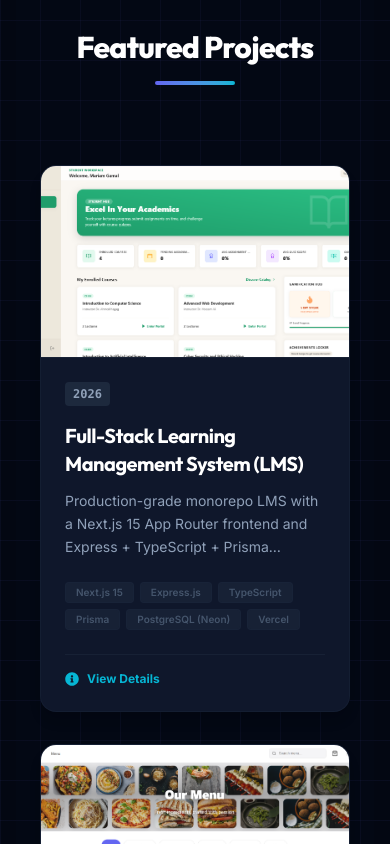
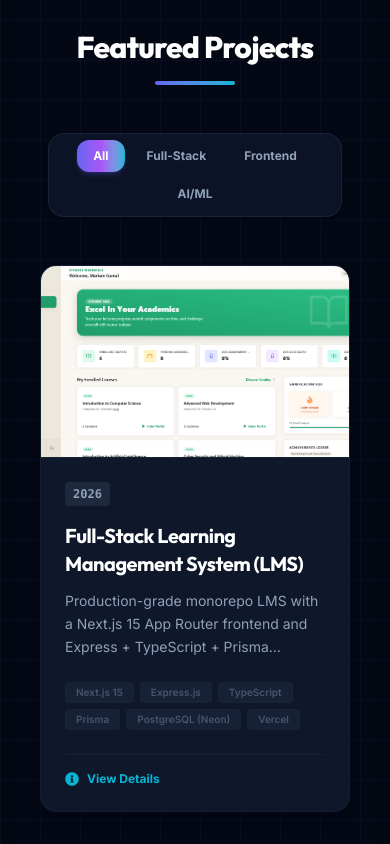
Before and after one commit to mariammgamall/my-portfolio, a React (Vite) app: page / in a window 390 px wide. Shown: the part 6180-7024 px from the top of the page. Built offline with nearby package versions, Linux system fonts and the light colour scheme.

Commit message:
feat: add category filter system (All, Full-Stack, Frontend, AI/ML) to Projects section with spring animations

```diff
--- a/src/components/Projects.tsx
+++ b/src/components/Projects.tsx
@@ -7,19 +7,37 @@ interface ProjectItem {
   id: number;
   title: string;
   year: string;
+  categories?: string[];
   tech: string[];
   description: string;
   demoLink: string;
   image: string;
 }
 
+interface CategoryFilter {
+  id: string;
+  label: string;
+}
+
 export default function Projects() {
+  const [activeCategory, setActiveCategory] = useState<string>('all');
   const [showAllModal, setShowAllModal] = useState(false);
   const [selectedProject, setSelectedProject] = useState<ProjectItem | null>(null);
   const { t } = useLanguage();
 
-  const projects = t.projects.items as ProjectItem[];
-  const displayedProjects = projects.slice(0, 3);
+  const projects = (t.projects.items as ProjectItem[]) || [];
+
+  const categories: CategoryFilter[] = (t.projects.categories as CategoryFilter[]) || [
+    { id: 'all', label: 'All' },
+    { id: 'fullstack', label: 'Full-Stack' },
+    { id: 'frontend', label: 'Frontend' },
+    { id: 'aiml', label: 'AI/ML' },
+  ];
+
+  const filteredProjects = projects.filter((project) => {
+    if (activeCategory === 'all') return true;
+    return project.categories?.includes(activeCategory);
+  });
 
   useEffect(() => {
     return () => {
@@ -58,7 +76,7 @@ export default function Projects() {
 
       <div className="max-w-7xl mx-auto px-6 lg:px-12 relative z-10">
         {/* Section Title */}
-        <div className="text-center max-w-3xl mx-auto mb-20">
+        <div className="text-center max-w-3xl mx-auto mb-12 sm:mb-16">
           <motion.h2
             initial={{ opacity: 0, y: 20 }}
             whileInView={{ opacity: 1, y: 0 }}
@@ -77,20 +95,54 @@ export default function Projects() {
           />
         </div>
 
-        {/* Projects Grid - 3 items max */}
-        <div className="grid grid-cols-1 lg:grid-cols-3 gap-8">
-          {displayedProjects.map((project, idx) => (
+        {/* Category Filter Tabs */}
+        <div className="flex justify-center items-center mb-12 sm:mb-16 px-2">
+          <div className="inline-flex flex-wrap justify-center items-center gap-1.5 sm:gap-2 p-1.5 rounded-2xl bg-white/80 dark:bg-slate-900/80 border border-slate-200/80 dark:border-slate-800/80 backdrop-blur-md shadow-md sm:shadow-lg">
+            {categories.map((cat) => {
+              const isActive = activeCategory === cat.id;
+              return (
+                <button
+                  key={cat.id}
+                  onClick={() => setActiveCategory(cat.id)}
+                  className={`relative px-4 sm:px-6 py-2 sm:py-2.5 rounded-xl text-xs sm:text-sm font-extrabold transition-colors duration-200 cursor-pointer select-none ${
+                    isActive
+                      ? 'text-white'
+                      : 'text-slate-600 dark:text-slate-400 hover:text-slate-900 dark:hover:text-white hover:bg-slate-100/60 dark:hover:bg-slate-800/60'
+                  }`}
+                >
+                  {isActive && (
+                    <motion.div
+                      layoutId="activeCategoryTab"
+                      className="absolute inset-0 bg-gradient-to-r from-accent-indigo via-accent-purple to-accent-teal rounded-xl -z-10 shadow-md shadow-accent-indigo/20"
+                      transition={{ type: 'spring', stiffness: 380, damping: 28 }}
+                    />
+                  )}
+                  <span>{cat.label}</span>
+                </button>
+              );
+            })}
+          </div>
+        </div>
+
+        {/* Projects Grid */}
+        <motion.div
+          layout
+          className="grid grid-cols-1 md:grid-cols-2 lg:grid-cols-3 gap-8 min-h-[350px]"
+        >
+          <AnimatePresence mode="popLayout">
+            {filteredProjects.map((project) => (
               <motion.div
                 key={project.id}
-              initial={{ opacity: 0, y: 40 }}
-              whileInView={{ opacity: 1, y: 0 }}
-              viewport={{ once: true, amount: 0.1 }}
-              transition={{ duration: 0.6, delay: idx * 0.15 }}
+                layout
+                initial={{ opacity: 0, scale: 0.92, y: 20 }}
+                animate={{ opacity: 1, scale: 1, y: 0 }}
+                exit={{ opacity: 0, scale: 0.92, y: -20 }}
+                transition={{ duration: 0.35, ease: 'easeOut' }}
                 whileHover={{ y: -8 }}
                 onClick={() => openProjectDetails(project)}
                 className="glass-card flex flex-col h-full border-slate-200 dark:border-slate-800/40 relative overflow-hidden group shadow-lg hover:shadow-2xl hover:shadow-accent-indigo/10 transition-all duration-300 cursor-pointer bg-white dark:bg-slate-900"
               >
-              {/* Card image header - Edge-to-edge image cover without any background behind it */}
+                {/* Card image header - Edge-to-edge image cover */}
                 <div className="w-full h-48 sm:h-56 relative overflow-hidden border-b border-slate-200/60 dark:border-slate-800/60">
                   <img
                     src={project.image}
@@ -140,7 +192,8 @@ export default function Projects() {
                 </div>
               </motion.div>
             ))}
-        </div>
+          </AnimatePresence>
+        </motion.div>
 
         {/* View All Projects Button */}
         <div className="mt-16 text-center">
--- a/src/data/translations.ts
+++ b/src/data/translations.ts
@@ -82,11 +82,18 @@ export const translations = {
       close: "Close",
       techStackTitle: "Technologies & Tools",
       overviewTitle: "Overview",
+      categories: [
+        { id: "all", label: "All" },
+        { id: "fullstack", label: "Full-Stack" },
+        { id: "frontend", label: "Frontend" },
+        { id: "aiml", label: "AI/ML" }
+      ],
       items: [
         {
           id: 1,
           title: "Full-Stack Learning Management System (LMS)",
           year: "2026",
+          categories: ["fullstack"],
           tech: ["Next.js 15", "Express.js", "TypeScript", "Prisma", "PostgreSQL (Neon)", "Vercel"],
           description: "Production-grade monorepo LMS with a Next.js 15 App Router frontend and Express + TypeScript + Prisma backend, deployed on Vercel with live Neon PostgreSQL. Implemented 5 specialized user roles (Admin, Doctor, TA, Student, Support Agent), full Arabic/English RTL/LTR switching, and a custom glassmorphic design system with micro-animations.",
           demoLink: "https://mariam-lms-portal.vercel.app/",
@@ -96,6 +103,7 @@ export const translations = {
           id: 2,
           title: "Aura — Customer Ordering System",
           year: "2026",
+          categories: ["fullstack"],
           tech: ["Flask", "Python", "Bootstrap", "REST APIs", "SQLAlchemy"],
           description: "Full-stack ordering platform with dynamic menu, real-time order tracking, and admin dashboard, built with RESTful Flask routes following MVC and OOP principles. Clean state-controlled user inputs and responsive menu visual structures.",
           demoLink: "https://customer-ordering-system.onrender.com/",
@@ -105,6 +113,7 @@ export const translations = {
           id: 3,
           title: "CareSync — Enterprise Hospital Management System (HMS)",
           year: "2026",
+          categories: ["fullstack"],
           tech: ["React.js", "Express.js", "JavaScript", "PostgreSQL", "Prisma", "Tailwind CSS", "Zustand", "Recharts", "Node.js", "Vercel"],
           description: "Production-ready enterprise Hospital Management System featuring 8 role-based access control (RBAC) workflows (Admin, Doctor, Nurse, Receptionist, Pharmacist, Lab Tech, Billing, Patient), real-time pharmacy inventory, pathology diagnostic test reports, bed allocation grid, temporal appointment scheduling, certified 1-page stamped printables, and analytics dashboard.",
           demoLink: "https://mariam-hms-portal.vercel.app/",
@@ -114,6 +123,7 @@ export const translations = {
           id: 4,
           title: "IntellMeet — AI Enterprise Meeting Platform",
           year: "2026",
+          categories: ["fullstack", "aiml"],
           tech: ["React 19", "Node.js", "Express", "WebRTC", "Socket.io", "MongoDB", "Redis", "OpenAI"],
           description: "AI-powered enterprise meeting & collaboration platform featuring real-time WebRTC mesh video, automated post-meeting AI summaries, action-item extraction, interactive Kanban task sync, and team productivity analytics.",
           demoLink: "https://mariam-intellmeet.vercel.app/",
@@ -123,6 +133,7 @@ export const translations = {
           id: 5,
           title: "The UX Review Blog - Neubrutalism Landing Page",
           year: "2026",
+          categories: ["frontend"],
           tech: ["HTML5", "CSS3", "Flexbox", "Responsive Design", "FontAwesome"],
           description: "Modern Neubrutalist blog landing page recreated using pure HTML5 and vanilla CSS in a bold Neubrutalism visual style with standard Flexbox layouts, position properties, sticky sidebar, author cards, and responsive media queries.",
           demoLink: "https://neubrutalism-landing-page.vercel.app/",
@@ -132,6 +143,7 @@ export const translations = {
           id: 6,
           title: "DJI Mavic 4 Pro - Drone Product Landing Page",
           year: "2026",
+          categories: ["frontend"],
           tech: ["HTML5", "CSS3", "Flexbox", "CSS Grid", "FontAwesome"],
           description: "Sleek, high-converting product landing page for the DJI Mavic 4 Pro drone. Built with pure HTML5 & CSS3 featuring a dark theme, interactive specs comparison matrix, customer rating breakdowns, and related product cards.",
           demoLink: "https://mariam-drone-product-landing-page.vercel.app/",
@@ -141,6 +153,7 @@ export const translations = {
           id: 7,
           title: "Mudabbir (مدبّر) - Personal Financial Dashboard",
           year: "2026",
+          categories: ["frontend"],
           tech: ["HTML5", "CSS3", "CSS Grid", "Flexbox", "RTL Arabic", "3D Transforms"],
           description: "Personal finance management dashboard to track expenses, monitor category budgets, analyze weekly income vs expenses, and manage monthly bills. Built with Pure HTML5 & CSS3 with full RTL Arabic support and 3D CSS flip cards.",
           demoLink: "https://mariam-mudabbir-financial-dashboard.vercel.app/",
@@ -150,6 +163,7 @@ export const translations = {
           id: 8,
           title: "AI Knowledge & Reasoning Engine",
           year: "2025",
+          categories: ["aiml"],
           tech: ["Python", "LangChain", "FAISS", "Hugging Face", "PyTorch", "Embeddings"],
           description: "RAG pipeline over multi-document PDF corpora using PyPDFLoader, Hugging Face Sentence Transformers, and FAISS for low-latency similarity search, orchestrated with LangChain. Applied prompt engineering and iterative testing to improve answer grounding and reduce hallucinations.",
           demoLink: "",
@@ -333,11 +347,18 @@ export const translations = {
       close: "إغلاق",
       techStackTitle: "التقنيات والأدوات",
       overviewTitle: "نظرة عامة",
+      categories: [
+        { id: "all", label: "الكل" },
+        { id: "fullstack", label: "فول ستاك" },
+        { id: "frontend", label: "واجهات أمامية" },
+        { id: "aiml", label: "ذكاء اصطناعي" }
+      ],
       items: [
         {
           id: 1,
           title: "نظام إدارة التعلم المتكامل (LMS)",
           year: "2026",
+          categories: ["fullstack"],
           tech: ["Next.js 15", "Express.js", "TypeScript", "Prisma", "PostgreSQL (Neon)", "Vercel"],
           description: "نظام إدارة تعلم احترافي متمكن تم بناؤه بواجهة Next.js 15 وخلفية Express مع TypeScript و Prisma، ومنشور على Vercel مع قاعدة بيانات Neon PostgreSQL. يتضمن 5 أدوار مستخدمين (أدمن، أستاذ، معيد، طالب، ودعم)، دعم كامل للغتين العربية والإنجليزية، وتصميم زجاجي عصري مع تحريكات دقيقة.",
           demoLink: "https://mariam-lms-portal.vercel.app/",
@@ -347,6 +368,7 @@ export const translations = {
           id: 2,
           title: "نظام أورا لطلبات العملاء (Aura)",
           year: "2026",
+          categories: ["fullstack"],
           tech: ["Flask", "Python", "Bootstrap", "REST APIs", "SQLAlchemy"],
           description: "منصة طلبات متكاملة تحتوي على قائمة طعام تفاعلية، تتبع الطلبات في الوقت الفعلي، ولوحة تحكم للأدمن، تم بناؤها باستخدام Flask ومعمارية MVC ومبادئ البرمجة كائنية التوجه وتصميم متجاوب.",
           demoLink: "https://customer-ordering-system.onrender.com/",
@@ -356,6 +378,7 @@ export const translations = {
           id: 3,
           title: "نظام كيرسينك لإدارة المستشفيات (HMS)",
           year: "2026",
+          categories: ["fullstack"],
           tech: ["React.js", "Express.js", "JavaScript", "PostgreSQL", "Prisma", "Tailwind CSS", "Zustand", "Recharts", "Node.js", "Vercel"],
           description: "نظام إداري متكامل للمستشفيات يتميز بـ 8 أدوار مستخدمين (أدمن، أطباء، تمريض، استقبال، صيدلة، مختبر، فواتير، ومرضى)، إدارة المخزون والدواء، التقارير الطبية المختبرية، نظام حجز المواعيد وتتبع الأسِرّة، وطباعة النماذج الرسمية المعاطاة بختم طبي مع لوحة تحليلات تفاعلية.",
           demoLink: "https://mariam-hms-portal.vercel.app/",
@@ -365,6 +388,7 @@ export const translations = {
           id: 4,
           title: "منصة IntellMeet للاجتماعات الذكية",
           year: "2026",
+          categories: ["fullstack", "aiml"],
           tech: ["React 19", "Node.js", "Express", "WebRTC", "Socket.io", "MongoDB", "Redis", "OpenAI"],
           description: "منصة اجتماعات وتعاون ذكية للمؤسسات مدعومة بالذكاء الاصطناعي تتميز ببث فيديو مباشر بتقنية WebRTC، ملخصات اجتماعات آلية بالذكاء الاصطناعي، استخراج مهام العمل، محادثة فورية، لوحة كانبان تفاعلية، وتحليلات إنتاجية الفريق.",
           demoLink: "https://mariam-intellmeet.vercel.app/",
@@ -374,6 +398,7 @@ export const translations = {
           id: 5,
           title: "مدونة The UX Review - صفحة هبوط بنمط نيوبروتاليزم",
           year: "2026",
+          categories: ["frontend"],
           tech: ["HTML5", "CSS3", "Flexbox", "Responsive Design", "FontAwesome"],
           description: "صفحة هبوط حديثة لمدونة UX Review تمت إعادتها باستخدام HTML5 و CSS3 النقي بأسلوب نيوبروتاليزم (Neubrutalism) عصري وجريء، مع تخطيطات Flexbox وشريط جانبي ثابت وبطاقات للكتاب وتصميم متجاوب كلياً.",
           demoLink: "https://neubrutalism-landing-page.vercel.app/",
@@ -383,6 +408,7 @@ export const translations = {
           id: 6,
           title: "طائرة DJI Mavic 4 Pro - صفحة هبوط منتج",
           year: "2026",
+          categories: ["frontend"],
           tech: ["HTML5", "CSS3", "Flexbox", "CSS Grid", "FontAwesome"],
           description: "صفحة هبوط جذابة وعالية التحويل لمنتج طائرة الدرون DJI Mavic 4 Pro. تم بناؤها باستخدام HTML5 و CSS3 بتصميم داكن أنيق، جدول مقارنة تفاعلي للمواصفات، تقييمات تفصيلية، ومراجعات العملاء وتصفح الملحقات.",
           demoLink: "https://mariam-drone-product-landing-page.vercel.app/",
@@ -392,6 +418,7 @@ export const translations = {
           id: 7,
           title: "نظام مدبّر (Mudabbir) - لوحة تحكم مالية شخصية",
           year: "2026",
+          categories: ["frontend"],
           tech: ["HTML5", "CSS3", "CSS Grid", "Flexbox", "RTL Arabic", "3D Transforms"],
           description: "لوحة تحكم لإدارة المالية الشخصية تساعد في تتبع المصروفات، مراقبة الميزانيات، تحليل الدخل مقابل المصروفات، وإدارة الفواتير الشهرية. تم بناؤها باستخدام HTML5 و CSS3 الصافي مع دعم كامل للغة العربية وتأثيرات 3D تفاعلية.",
           demoLink: "https://mariam-mudabbir-financial-dashboard.vercel.app/",
@@ -401,6 +428,7 @@ export const translations = {
           id: 8,
           title: "محرك المعرفة والاستنتاج بالذكاء الاصطناعي",
           year: "2025",
+          categories: ["aiml"],
           tech: ["Python", "LangChain", "FAISS", "Hugging Face", "PyTorch", "Embeddings"],
           description: "نظام RAG متطور مخصص لتحليل واسترجاع المعلومات من مستندات PDF متعددة باستخدام LangChain و FAISS و Hugging Face Embeddings لبحث فائق السرعة، مع تطبيق هندسة أوامر متقدمة لرفع دقة الإجابات وتقليل الهلوسة.",
           demoLink: "",
```
Lines whose indentation alone changed are shown as unchanged.
